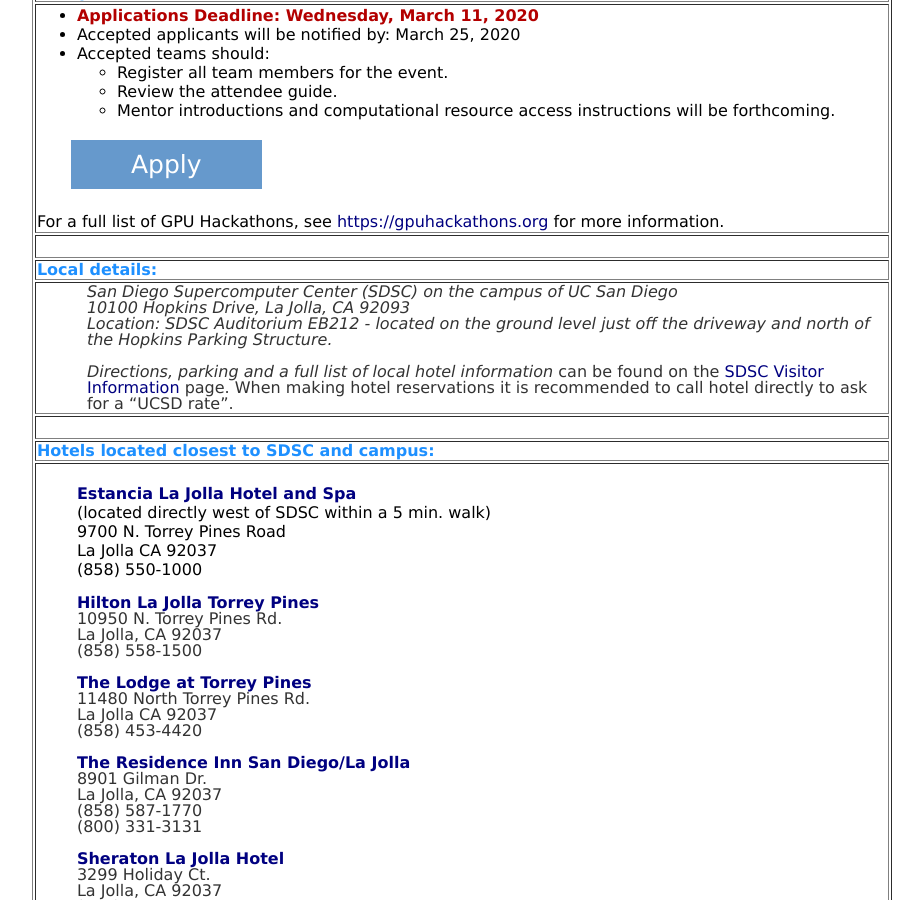
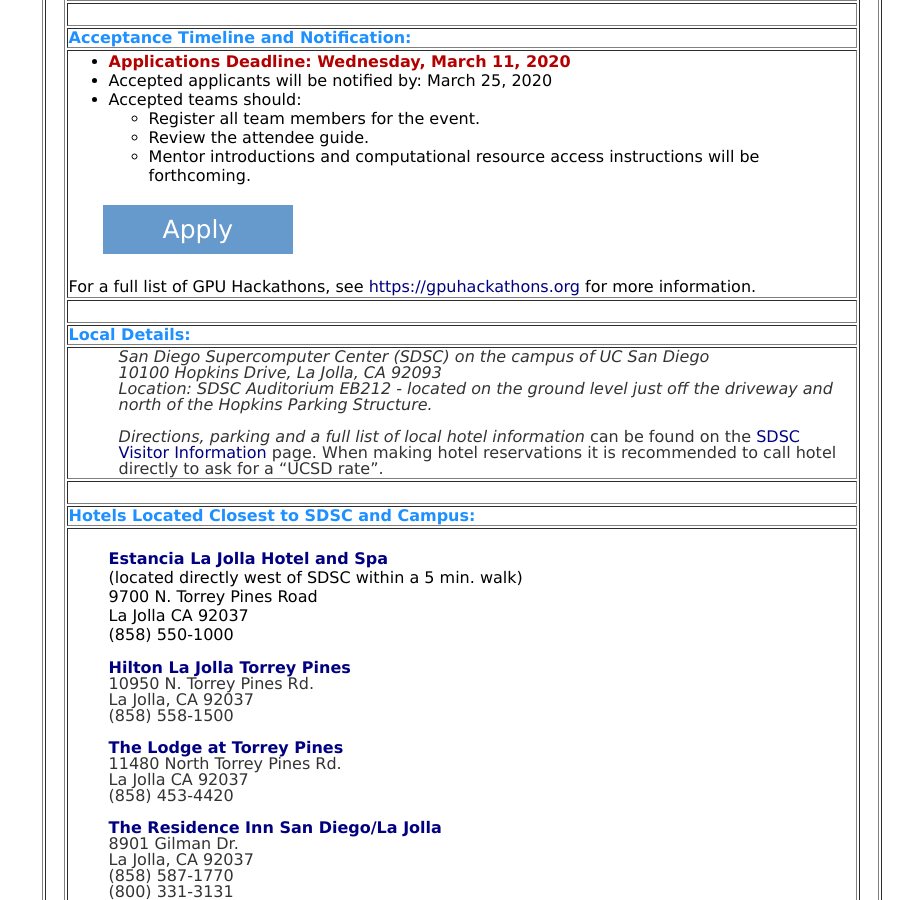
Before and after one commit to sdsc-hpc-training/sdsc-hpc-training.github.io, a Jekyll site: the page built from gpuhackathon/index.html, in a window 1280 px wide and 900 px high, scrolled down 1644 px. Shown: the whole window, without its empty margins (178-1101 px from the left). Built offline with Jekyll 4.4.1, drawn with Linux system fonts in a browser that asks for light colours; some of the changed text lies outside the part shown.

Commit message:
Update index.html

```diff
--- a/gpuhackathon/index.html
+++ b/gpuhackathon/index.html
@@ -38,19 +38,20 @@
 </td></tr>
 <tr><td align='left' valign='top'>&nbsp; </td></tr>
 <tr><td align='left' valign='top'>
-</td></tr>
-<table border=1 width=96% align="center">
+      info table here     <br>
+<table border=1 width=96% align="center">  <!--- begin info table --->
 <tr><td align='center' valign='top'>
-                                                                                                                                                            <p class="sectitle">What is a GPU hackathon?</p>
+ DESCRIPTION                                                                                                                                                           <p class="sectitle">What is a GPU hackathon?</p>
 <p class="descr"><b>If you have an application that you are thinking about porting to GPUs,
 or an application already using GPUs that could use a helping hand getting to
 that next level of performance, you should consider submitting to the
 San Diego GPU Hackathon.</b></p>
 </td></tr>
 <tr><td align='left' valign='top'>&nbsp; </td></tr>
-<tr><td align='left' valign='top'>&nbsp; </td></tr>
-<p class="sectitle">What is a GPU hackathon?</p>
-  </td></tr>
+
+<tr><td align='left' valign='top' >
+  <p class="sectitle">What is a GPU hackathon?</p>
+</td></tr>
   <tr><td align='left' valign='top'>
     <p id="paral">The SDSC GPU hackathon is a 5-day intensive coding event that pairs
     application teams with experts in programming and performance.
@@ -127,7 +128,7 @@
   </td></tr>
   <tr><td align='left' valign='top'>&nbsp;   </td></tr>
   <tr><td align='left' valign='top'>
-      <p class="sectitle">Local details:</p>
+      <p class="sectitle">Local Details:</p>
   </td></tr>
   <tr><td align='left' valign='top'>
     <p id="paral" class="italic"> San Diego Supercomputer Center (SDSC)
@@ -146,7 +147,7 @@
 </td></tr>
 <tr><td align='left' valign='top'>&nbsp;   </td></tr>
 <tr><td align='left' valign='top'>
-    <p class="sectitle">Hotels located closest to SDSC and campus:</p>
+    <p class="sectitle">Hotels Located Closest to SDSC and Campus:</p>
 </td></tr>
 <tr><td align='left' valign='top'>
   <p> </p>
@@ -187,6 +188,9 @@
   (866) 500-0335 (UCSD dedicated #)<br>
   </blockquote>
 </td></tr>
+</table>   <!--- end info table --->
+
+</td></tr>
 
 <tr><td align='left' valign='top'>&nbsp;  </td></tr>
 <tr><td align='left' valign='top'>
```
